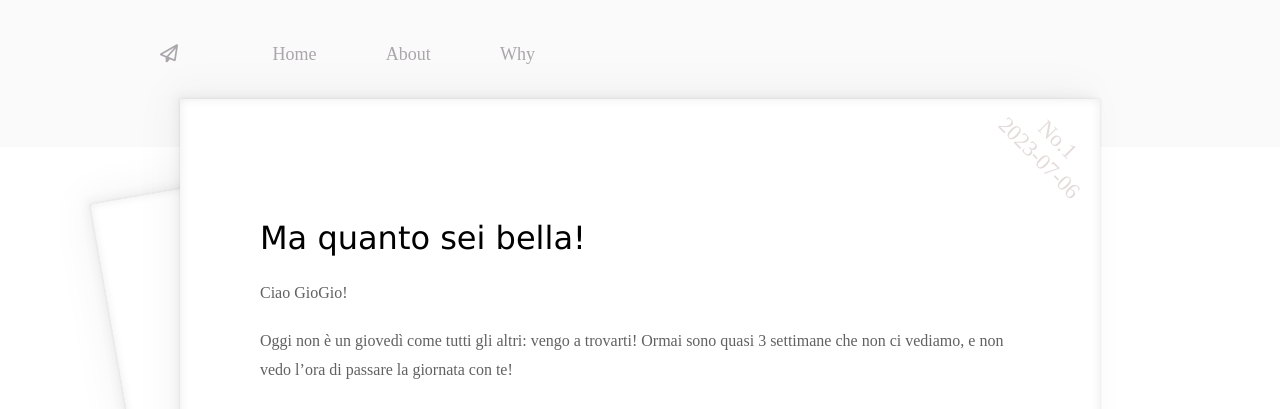
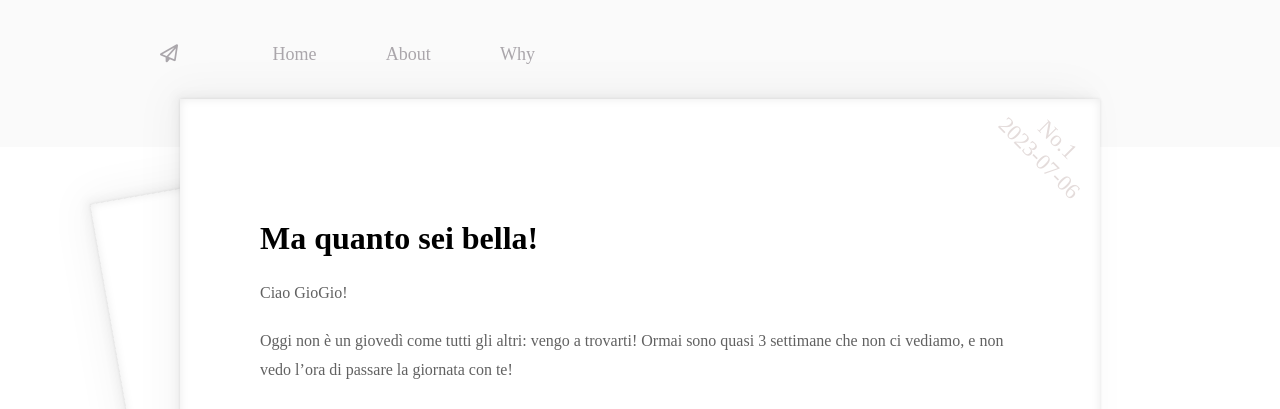
Before and after one commit to Zweer/diary, a Jekyll site: the page built from _posts/2023-07-06-che-bella.md, in a window 1280 px wide. Shown: the top 409 px of the page. Built offline with Jekyll 4.4.1, drawn with Linux system fonts in a browser that asks for light colours; nearby versions of some CDN libraries.

Commit message:
Minor fixes to the css

```diff
--- a/_sass/typo.scss
+++ b/_sass/typo.scss
@@ -250,8 +250,8 @@ strong, b {
 }
 
 h1, h2, h3, h4, h5, h6 {
-    font-family: PingFang SC, Verdana, Helvetica Neue, Microsoft Yahei, Hiragino Sans GB, Microsoft Sans Serif, WenQuanYi Micro Hei, sans-serif;
-    font-weight: 100;
+    font-family: "Microsoft YaHei UI";
+    font-weight: bold;
     color: #000;
     line-height: 1.35;
 }
--- a/assets/css/main.scss
+++ b/assets/css/main.scss
@@ -118,6 +118,10 @@ nav ul li:last-child {
     -ms-transition: text-shadow, color 1s;
     -o-transition: text-shadow, color 1s;
     transition: text-shadow, color 1s;
+
+    > * {
+        font-family: "Algerian";
+    }
 }
 
 .date-index:hover {
```
